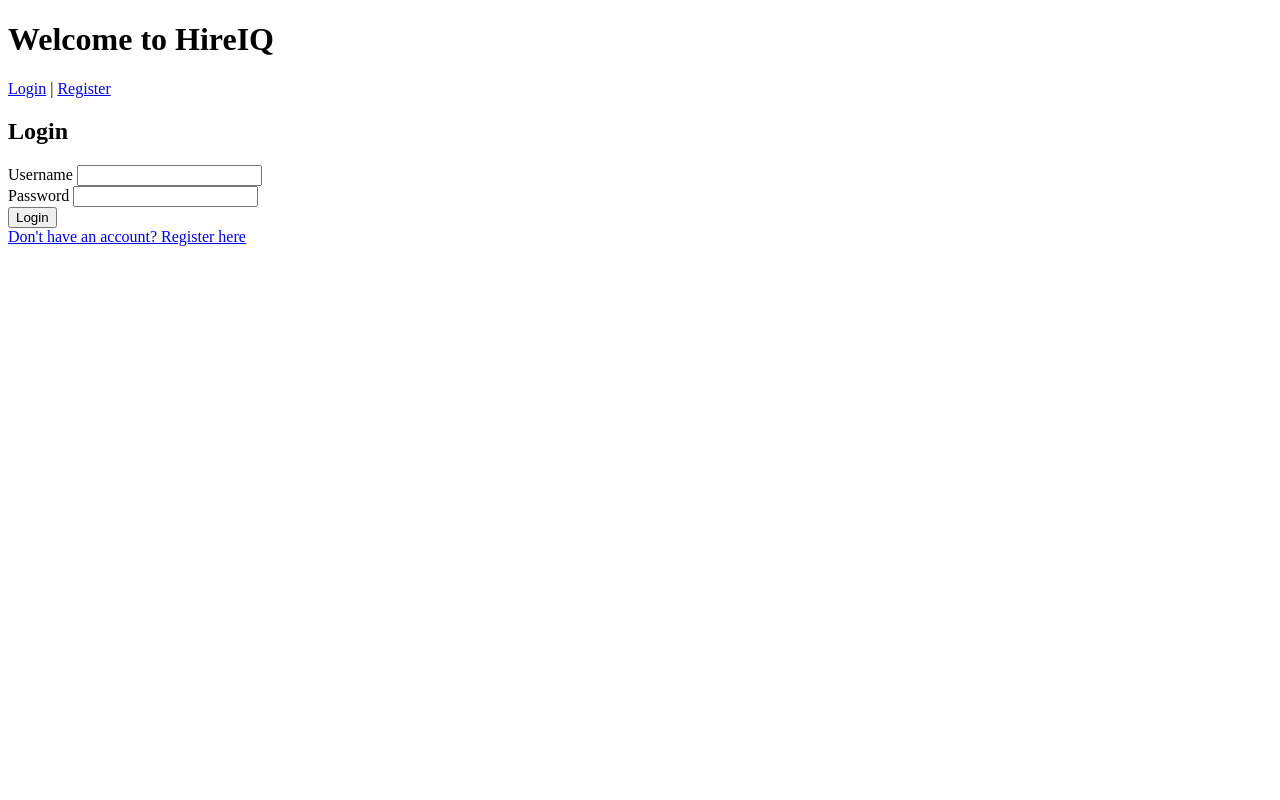
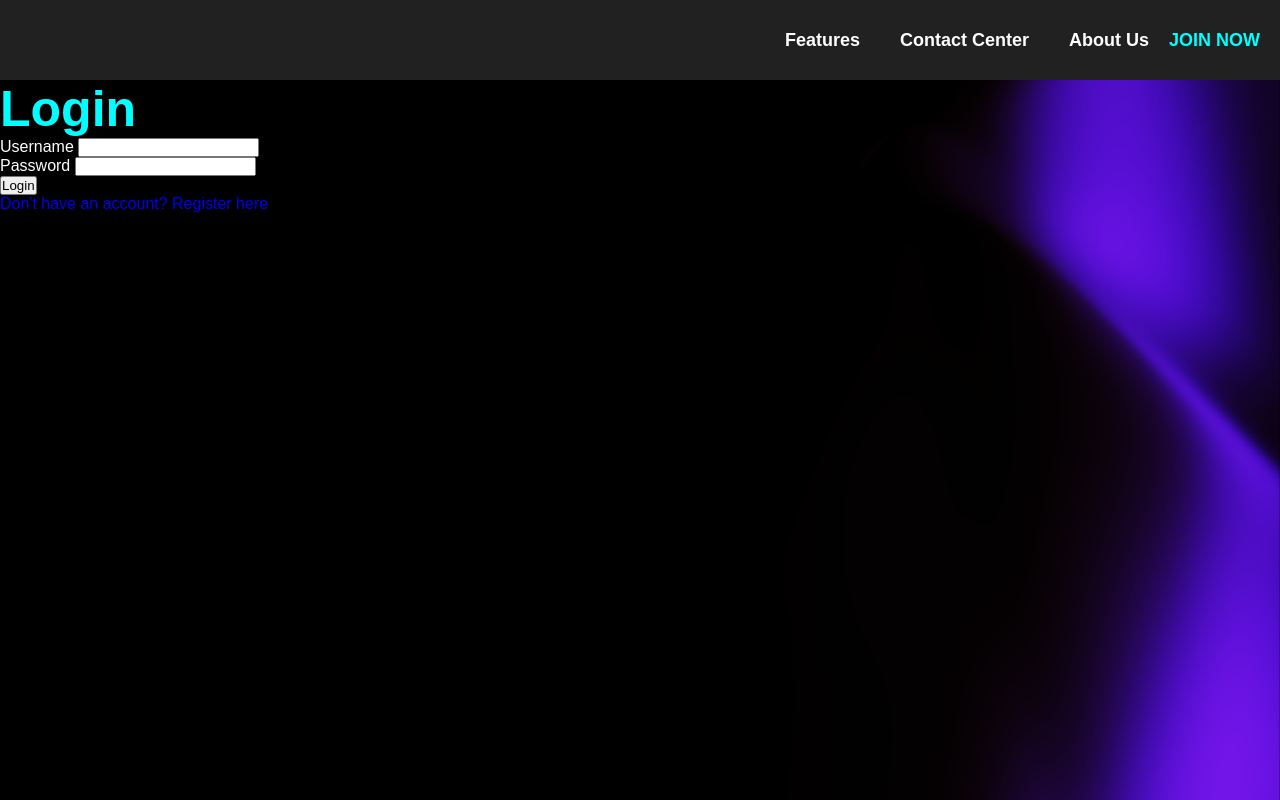
Before and after one commit to Nexus20club/NexusHack, a Flask app: page /login in a window 1280 px wide. Run offline with Flask 3, Linux system fonts and the light colour scheme.

Commit message:
Add files via upload

```diff
--- a/Hacathon/static/styles.css
+++ b/Hacathon/static/styles.css
@@ -0,0 +1,117 @@
+/* Reset and Global Styling */
+* {
+    margin: 0;
+    padding: 0;
+    box-sizing: border-box;
+    font-family: Poppins, Arial, sans-serif;
+}
+
+/* Body Styles */
+body {
+
+    color: white;
+    background: url('/static/asset/1.png');
+    background-size: cover;
+    background-position: center;
+    background-attachment: fixed;
+}
+
+/* Container Background */
+.container {
+
+     /* Update with static file path */
+
+    height: 100vh;
+    width: 100vw;
+}
+
+/* Navigation Styles */
+nav {
+    width: 100vw;
+    height: 10vh;
+    background-color: #222121;
+    display: flex;
+    align-items: center;
+    justify-content: space-between;
+    padding: 0 20px;
+}
+
+.navbar ul {
+    list-style: none;
+    display: flex;
+    gap: 20px;
+    align-items: center;
+    justify-content: center;
+}
+.navbar{
+    display: flex;
+    justify-content: center;
+    align-items: center;
+}
+.navbar ul li h3 {
+    color: white;
+    font-size: 18px;
+
+}
+
+.navbar h3 {
+    color: aqua;
+    font-size: 18px;
+    cursor: pointer;
+    margin-left: 20px;
+}
+main{
+    position: absolute;
+    top: 162px;
+    left: 138px;
+}
+/* Login Box Styles */
+.loginbx {
+    width: 205px;
+    height: 56px;
+    background-color: transparent;
+    border-radius: 30px;
+    border: 4px solid #8473FF;
+    display: flex;
+    justify-content: center;
+    align-items: center;
+    text-align: center;
+    font-size: 20px;
+    text-decoration: none;
+    margin: 20px;
+}
+.regibx {
+    width: 205px;
+    height: 56px;
+    background-color: #8473FF;
+    border-radius: 30px;
+    display: flex;
+    justify-content: center;
+    align-items: center;
+    text-align: center;
+    font-size: 20px;
+    text-decoration: none;
+    margin: 20px;
+}
+/* Login Heading */
+#login {
+    color: aqua;
+}
+h1{
+    font-size: 128px;
+}
+
+
+.loginholder{
+    display: flex;
+    align-items: center;
+    justify-content: center;
+
+}
+
+a{
+    text-decoration: none;
+}
+h2{
+    font-size: 50px;
+}
--- a/Hacathon/templates/home.html
+++ b/Hacathon/templates/home.html
@@ -1,13 +1,37 @@
 <!DOCTYPE html>
 <html lang="en">
-    <head>
-        <meta charset="UTF-8">
-        <title>AI Interview Platform</title>
+<head>
+    <meta charset="UTF-8">
+    <title>AI Interview Platform</title>
+    <!-- Reference the CSS file using Flask's url_for -->
+    <link rel="stylesheet" href="{{ url_for('static', filename='styles.css') }}">
 </head>
 <body>
-    <h1>Welcome to HireIQ</h1>
-    <a href="/login">Login</a> |
-    <a href="/register">Register</a>
-    {% block content %}{% endblock %}
+    <div class="container">
+        <nav>
+            <div class="logo"></div>
+            <div class="navbar">
+                <ul>
+                    <li><h3>Features</h3></li>
+                    <li><h3>Contact Center</h3></li>
+                    <li><h3>About Us</h3></li>
+                </ul>
+                <h3>JOIN NOW</h3>
+            </div>
+        </nav>
+        <!-- <main>
+            <h1>HighIQ</h1>
+            <h2>
+                Improve Your Skill With <br>
+                Our Help
+            </h2>
+            <div class="loginholder">
+                <a href="/login"><div class="loginbx">Login</div></a>
+            <a href="/register"><div class="regibx">Register</div></a>
+            </div>
+             -->
+            {% block content %}{% endblock %}
+        </main>
+    </div>
 </body>
 </html>
--- a/Hacathon/templates/login.html
+++ b/Hacathon/templates/login.html
@@ -1,7 +1,8 @@
 {% extends "home.html" %}
 {% block content %}
-<h2>Login</h2>
-<div id="login">
+<div >
+<h2 id="login">Login</h2>
+
 <form method="POST">
     {{ form.hidden_tag() }}
     {{ form.username.label }} {{ form.username() }}<br>
```
Also changed, not shown: Hacathon/instance/students.db, Hacathon/static/asset/1.png (added), Hacathon/static/asset/Untitled-1.png (added).
